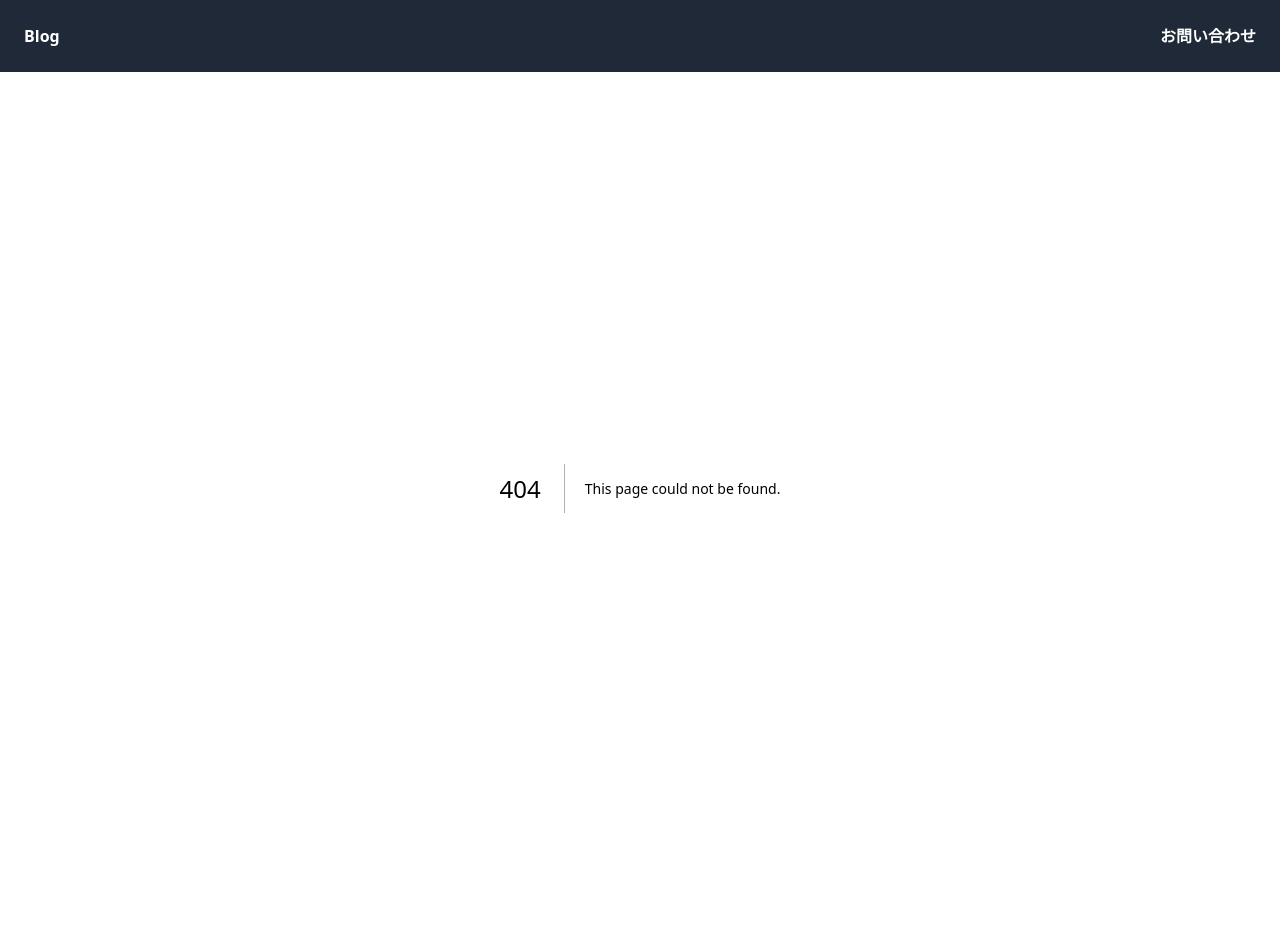
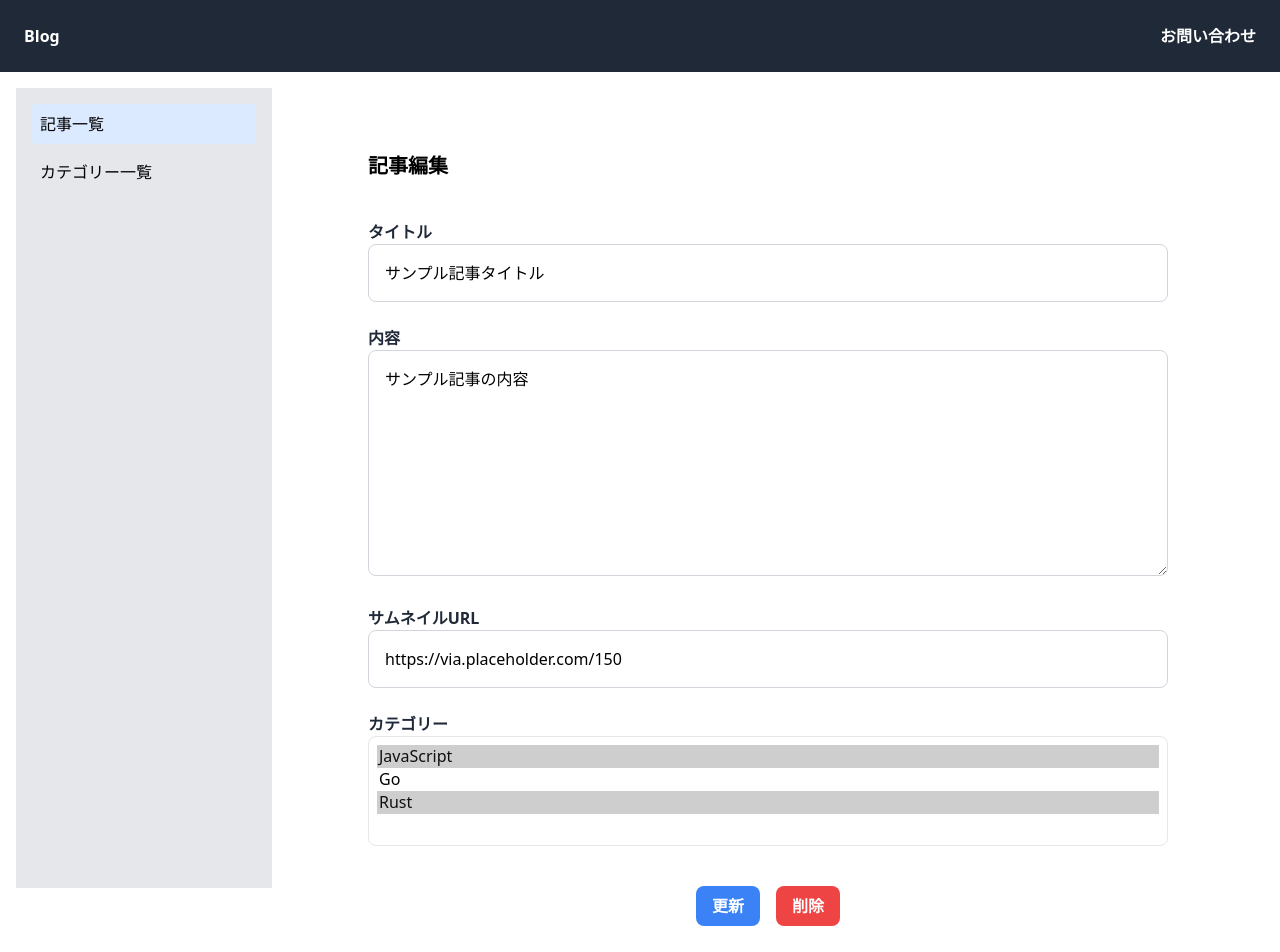
Before and after one commit to Kazuya-Sakashita/chapter8-app, a Next.js app: page /admin/posts/1 in a window 1280 px wide. Before the commit this address had no page. Shown: the top 952 px of the page. Before the commit the page ends 904 px from the top, so only its background shows below. Built offline with nearby package versions, Linux system fonts and the light colour scheme.

Commit message:
記事編集画面追加

```diff
--- /dev/null
+++ b/src/app/admin/posts/[postId]/page.tsx
@@ -0,0 +1,133 @@
+"use client";
+
+import { useState, useEffect } from "react";
+import Input from "@/app/contact/form/Input";
+import Label from "@/app/contact/form/Label";
+
+interface PostData {
+  id: number;
+  title: string;
+  content: string;
+  thumbnailUrl: string;
+  categories: { id: number; name: string }[];
+}
+
+const EditPostForm: React.FC = function EditPostForm() {
+  const [post, setPost] = useState<PostData | null>(null);
+  const [categories, setCategories] = useState<{ id: number; name: string }[]>(
+    []
+  );
+
+  useEffect(() => {
+    // 記事データを取得（ダミーデータ）
+    const fetchPost = async () => {
+      const dummyPost = {
+        id: 1,
+        title: "サンプル記事タイトル",
+        content: "サンプル記事の内容",
+        thumbnailUrl: "https://via.placeholder.com/150",
+        categories: [
+          { id: 1, name: "JavaScript" },
+          { id: 3, name: "Rust" },
+        ],
+      };
+      setPost(dummyPost);
+    };
+
+    // カテゴリーデータを取得（ダミーデータ）
+    const fetchCategories = async () => {
+      const dummyCategories = [
+        { id: 1, name: "JavaScript" },
+        { id: 2, name: "Go" },
+        { id: 3, name: "Rust" },
+      ];
+      setCategories(dummyCategories);
+    };
+
+    fetchPost();
+    fetchCategories();
+  }, []);
+
+  // 記事データがまだ読み込まれていない場合はローディング表示
+  if (!post) {
+    return <div>読み込み中...</div>;
+  }
+
+  return (
+    <div className="max-w-[800px] mx-auto py-10">
+      <h1 className="text-xl font-bold mb-10">記事編集</h1>
+
+      <form>
+        {/* タイトル */}
+        <div className="flex flex-col mb-6">
+          <Label htmlFor="title">タイトル</Label>
+          <Input
+            id="title"
+            defaultValue={post.title}
+            placeholder="記事のタイトルを入力"
+          />
+        </div>
+
+        {/* コンテンツ */}
+        <div className="flex flex-col mb-6">
+          <Label htmlFor="content">内容</Label>
+          <Input
+            id="content"
+            as="textarea"
+            rows={8}
+            defaultValue={post.content}
+            placeholder="記事の内容を入力"
+          />
+        </div>
+
+        {/* サムネイルURL */}
+        <div className="flex flex-col mb-6">
+          <Label htmlFor="thumbnailUrl">サムネイルURL</Label>
+          <Input
+            id="thumbnailUrl"
+            defaultValue={post.thumbnailUrl}
+            placeholder="サムネイル画像のURLを入力"
+          />
+        </div>
+
+        {/* カテゴリ選択 */}
+        <div className="flex flex-col mb-6">
+          <Label htmlFor="categories">カテゴリー</Label>
+          <select
+            id="categories"
+            multiple
+            className="p-2 border rounded-lg"
+            defaultValue={post.categories.map((category) =>
+              category.id.toString()
+            )}
+          >
+            {categories.map((category) => (
+              <option key={category.id} value={category.id}>
+                {category.name}
+              </option>
+            ))}
+          </select>
+        </div>
+
+        {/* 更新ボタンと削除ボタン */}
+        <div className="flex justify-center mt-10">
+          <button
+            type="submit"
+            className="bg-blue-500 text-white font-bold py-2 px-4 rounded-lg mr-4"
+          >
+            更新
+          </button>
+          <button
+            type="button"
+            onClick={() => console.log("記事削除")}
+            className="bg-red-500 text-white font-bold py-2 px-4 rounded-lg"
+          >
+            削除
+          </button>
+        </div>
+      </form>
+    </div>
+  );
+};
+
+export default EditPostForm;
```
